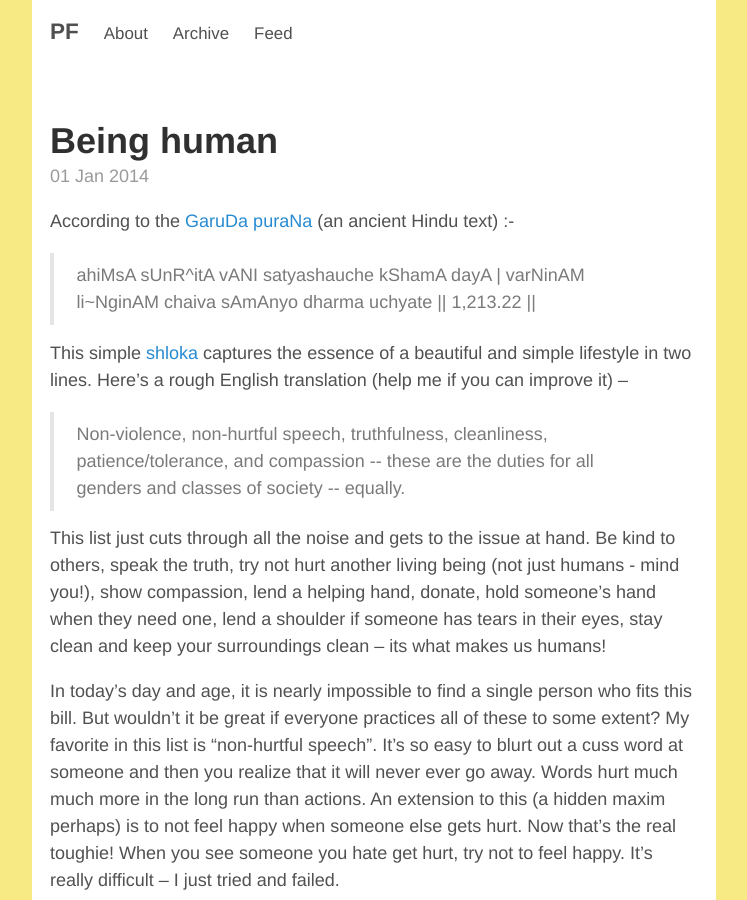
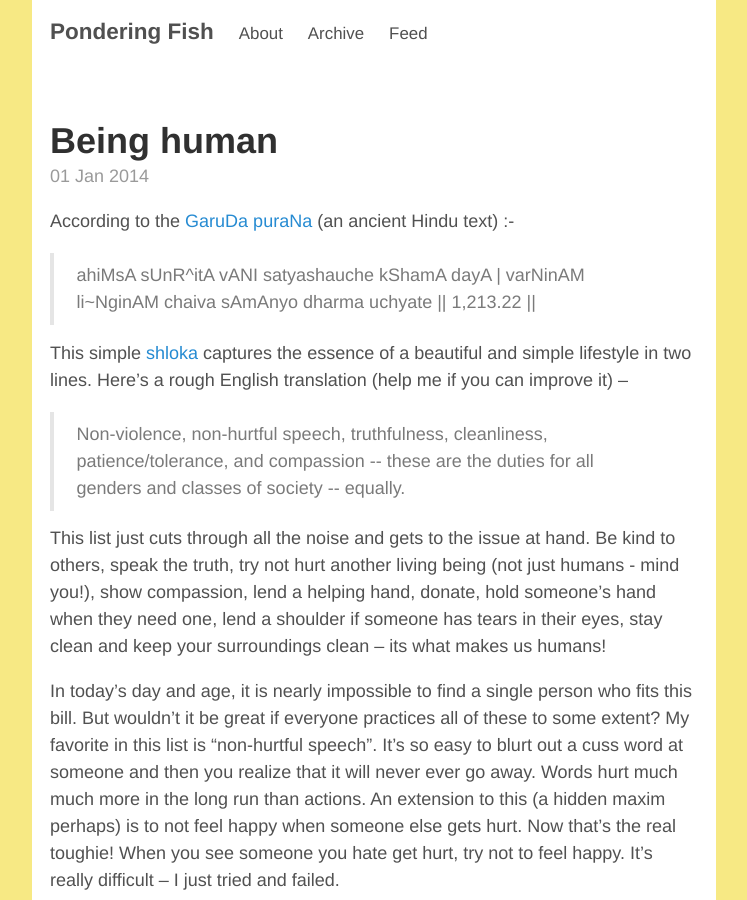
Before and after one commit to ponderingfish/ponderingfish.github.io, a Jekyll site: the page built from index.html, in a window 1280 px wide and 900 px high. Shown: the whole window, without its empty margins (266-1013 px from the left). Built offline with Jekyll 4.4.1, drawn with Linux system fonts in a browser that asks for light colours; the list of posts is cut into pages by our own code.

Commit message:
Modified the config.yml file

```diff
--- a/_config.yml
+++ b/_config.yml
@@ -3,8 +3,8 @@ permalink:        pretty
 relative_permalinks: true
 
 # Setup
-title:            PF
-tagline:          Swimming along ...
+title:            Pondering Fish
+tagline:          Swimming through life ...
 url:              http://ponderingfish.github.io/
 paginate:         1
 baseurl:          /
```
